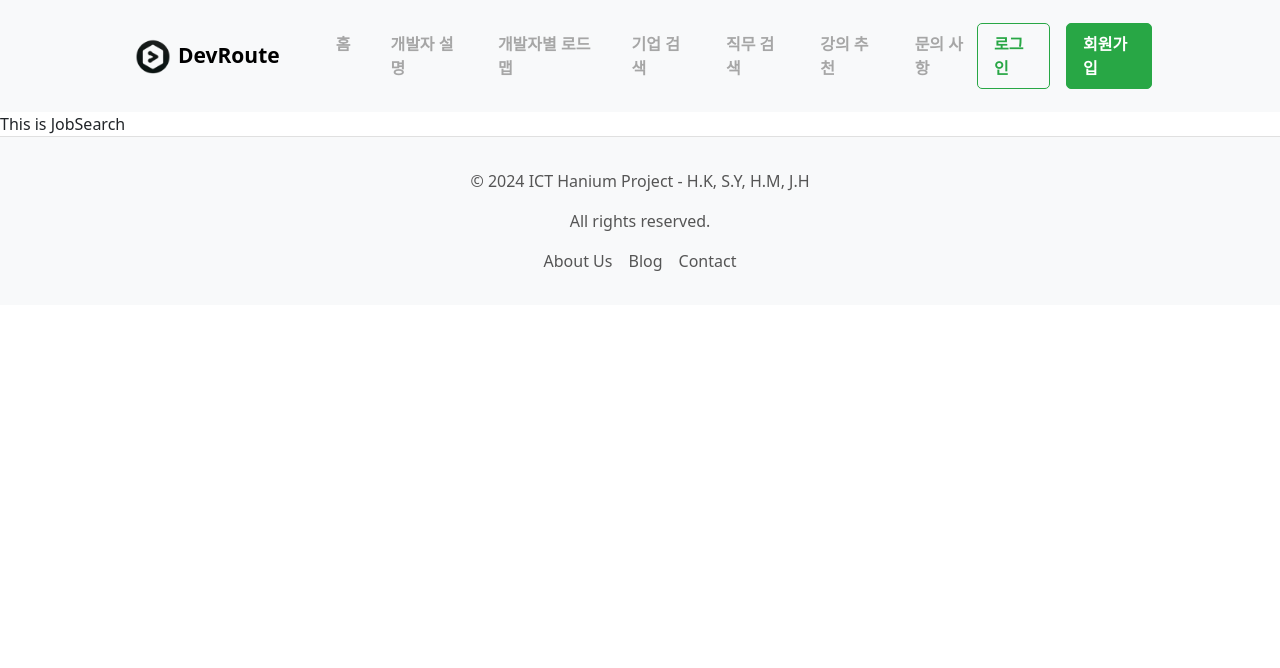
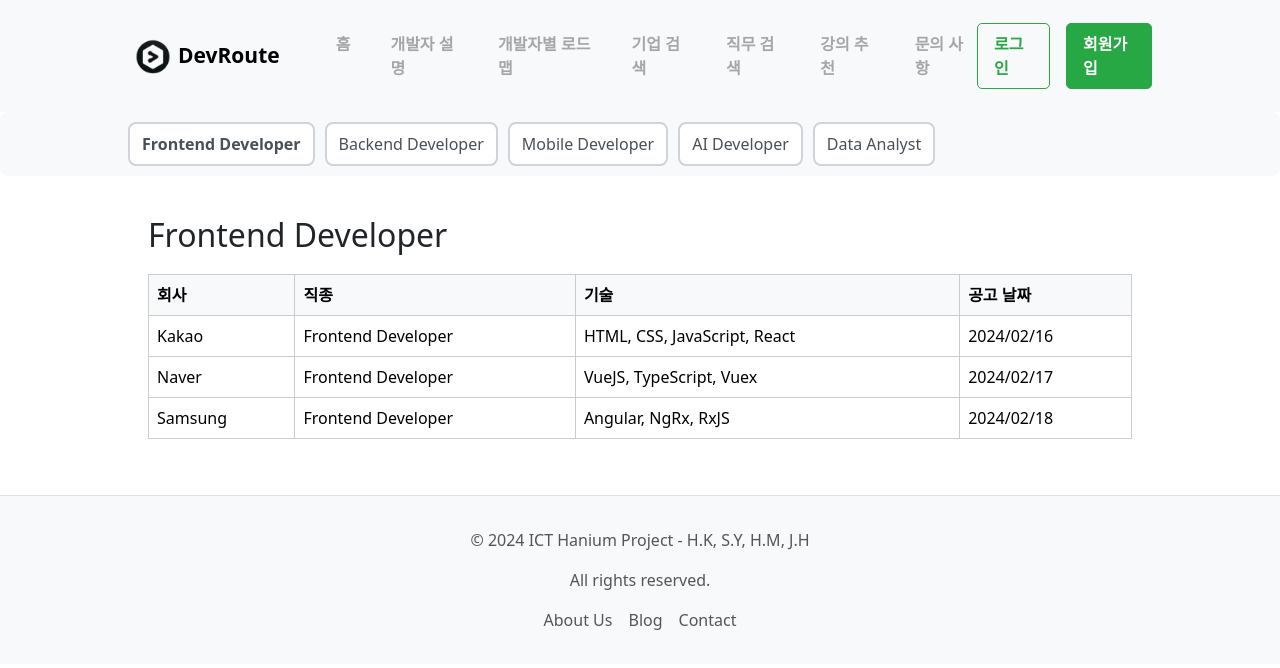
Before and after one commit to ICT-Dev-Route/Dev-Route-FE, a React (Create React App) app in the folder frontend/: page /jobsearch in a window 1280 px wide. Shown: the top 668 px of the page. Built offline with nearby package versions, Linux system fonts and the light colour scheme; no server answers; the HTML template or start-up script is replaced by a standard one.

Commit message:
[Ticket-76] 직무검색 페이지 구현

```diff
--- /dev/null
+++ b/frontend/src/Component/JobCategorySelector.js
@@ -0,0 +1,62 @@
+import React from 'react';
+import styled from 'styled-components';
+
+// 스타일이 적용된 전체 컨테이너
+const CategoryContainer = styled.div`
+  background-color: #f8f9fa; // 밝은 회색 배경
+  padding: 10px 0; // 상하 패딩만 지정
+  border-radius: 8px; // 모서리 둥글게
+`;
+
+// 항목들을 감싸는 내부 컨테이너, 여백 설정
+const ItemsContainer = styled.div`
+  display: flex;
+  flex-wrap: wrap;
+  gap: 10px; // 옵션 사이의 간격
+  margin-left: 10%; // 항목이 시작되는 좌측 여백
+  width: 80%; // 남은 너비는 80%로 설정
+`;
+
+// 각 카테고리 아이템에 대한 스타일 컴포넌트
+const CategoryItem = styled.div`
+  padding: 8px 12px;
+  background: #ffffff; // 각 옵션의 배경 색상
+  border: 2px solid #ced4da; // 테두리 색상
+  border-radius: 8px;
+  cursor: pointer;
+  color: #495057; // 글자 색상
+  font-weight: ${(props) => (props.active ? 'bold' : 'normal')};
+  text-decoration: none; // 밑줄 제거
+
+  &:hover {
+    background-color: #e9ecef; // 호버 시 배경 색상 변경
+  }
+`;
+
+function JobCategorySelector({ selectedCategory, onChange }) {
+  const categories = [
+    'Frontend Developer',
+    'Backend Developer',
+    'Mobile Developer',
+    'AI Developer',
+    'Data Analyst',
+  ];
+
+  return (
+    <CategoryContainer>
+      <ItemsContainer>
+        {categories.map((category, index) => (
+          <CategoryItem
+            key={index}
+            active={selectedCategory === category}
+            onClick={() => onChange(category)}
+          >
+            {category}
+          </CategoryItem>
+        ))}
+      </ItemsContainer>
+    </CategoryContainer>
+  );
+}
+
+export default JobCategorySelector;
--- a/frontend/src/Component/index.js
+++ b/frontend/src/Component/index.js
@@ -6,6 +6,8 @@ import VideoCards from './VideoCards';
 import VisitorStats from './VisitorStats';
 import CompanySearchModal from './CompanySearchModal';
 import CompanyListContainer from './CompanyListContainer';
+import TechStackList from './TechStackList';
+import JobCategorySelector from './JobCategorySelector';
 
 export {
   Header,
@@ -16,4 +18,6 @@ export {
   VisitorStats,
   CompanySearchModal,
   CompanyListContainer,
+  TechStackList,
+  JobCategorySelector,
 };
--- a/frontend/src/Page/JobSearch.js
+++ b/frontend/src/Page/JobSearch.js
@@ -1,12 +1,160 @@
-import React from 'react';
-import { Header, Footer } from '../Component';
+import React, { useState } from 'react';
+import styled from 'styled-components';
+import {
+  Header,
+  Footer,
+  TechStackList,
+  JobCategorySelector,
+} from '../Component';
+
+const JobSearchPageContainer = styled.div`
+  width: 80%;
+  margin: 20px auto;
+  padding: 20px;
+  box-sizing: border-box;
+`;
 
 function JobSearch() {
+  const [selectedCategory, setSelectedCategory] =
+    useState('Frontend Developer');
+  const [jobs, setJobs] = useState([
+    {
+      category: 'Frontend Developer',
+      positions: [
+        {
+          company: 'Kakao',
+          jobTitle: 'Frontend Developer',
+          tech: 'HTML, CSS, JavaScript, React',
+          date: '2024/02/16',
+        },
+        {
+          company: 'Naver',
+          jobTitle: 'Frontend Developer',
+          tech: 'VueJS, TypeScript, Vuex',
+          date: '2024/02/17',
+        },
+        {
+          company: 'Samsung',
+          jobTitle: 'Frontend Developer',
+          tech: 'Angular, NgRx, RxJS',
+          date: '2024/02/18',
+        },
+      ],
+    },
+    {
+      category: 'Backend Developer',
+      positions: [
+        {
+          company: 'Kakao',
+          jobTitle: 'Backend Developer',
+          tech: 'Node.js, Express, MongoDB, Docker',
+          date: '2024/02/19',
+        },
+        {
+          company: 'Naver',
+          jobTitle: 'Backend Developer',
+          tech: 'Python, Django, PostgreSQL, AWS',
+          date: '2024/02/20',
+        },
+        {
+          company: 'Samsung',
+          jobTitle: 'Backend Developer',
+          tech: 'Java, Spring Boot, MySQL, Kubernetes',
+          date: '2024/02/21',
+        },
+      ],
+    },
+    {
+      category: 'Mobile Developer',
+      positions: [
+        {
+          company: 'Kakao',
+          jobTitle: 'Mobile Developer',
+          tech: 'Swift, iOS, Firebase',
+          date: '2024/02/22',
+        },
+        {
+          company: 'Naver',
+          jobTitle: 'Mobile Developer',
+          tech: 'Kotlin, Android, Realm',
+          date: '2024/02/23',
+        },
+        {
+          company: 'Samsung',
+          jobTitle: 'Mobile Developer',
+          tech: 'React Native, TypeScript, Expo',
+          date: '2024/02/24',
+        },
+      ],
+    },
+    {
+      category: 'AI Developer',
+      positions: [
+        {
+          company: 'Kakao',
+          jobTitle: 'AI Developer',
+          tech: 'Python, TensorFlow, Keras, NLP',
+          date: '2024/02/25',
+        },
+        {
+          company: 'Naver',
+          jobTitle: 'AI Developer',
+          tech: 'Python, PyTorch, Computer Vision',
+          date: '2024/02/26',
+        },
+        {
+          company: 'Samsung',
+          jobTitle: 'AI Developer',
+          tech: 'R, TensorFlow, Deep Learning',
+          date: '2024/02/27',
+        },
+      ],
+    },
+    {
+      category: 'Data Analyst',
+      positions: [
+        {
+          company: 'Kakao',
+          jobTitle: 'Data Analyst',
+          tech: 'SQL, Tableau, Excel, Python',
+          date: '2024/02/28',
+        },
+        {
+          company: 'Naver',
+          jobTitle: 'Data Analyst',
+          tech: 'R, Shiny, ggplot2',
+          date: '2024/02/29',
+        },
+        {
+          company: 'Samsung',
+          jobTitle: 'Data Analyst',
+          tech: 'Python, Pandas, Power BI',
+          date: '2024/03/01',
+        },
+      ],
+    },
+  ]);
+
+  console.log('Jobs data:', jobs);
+
   return (
     <>
-      <Header page="jobSearch"></Header>
-      <div>This is JobSearch</div>
-      <Footer></Footer>
+      <Header page="jobSearch" />
+      <JobCategorySelector
+        selectedCategory={selectedCategory}
+        onChange={(category) => setSelectedCategory(category)}
+      />
+      <JobSearchPageContainer>
+        {jobs
+          .filter((jobCategory) => jobCategory.category === selectedCategory)
+          .map((jobCategory, index) => (
+            <div key={index}>
+              <h2>{jobCategory.category}</h2>
+              <TechStackList items={jobCategory.positions} />
+            </div>
+          ))}
+      </JobSearchPageContainer>
+      <Footer />
     </>
   );
 }
```
